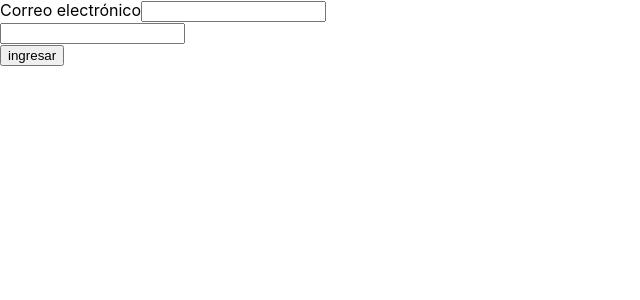
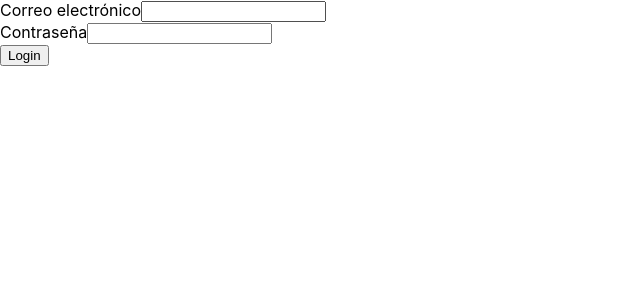
Before and after one commit to AngelLopez15/formulariosReact, a React (Create React App) app: page / in a window 1280 px wide. Shown: the top 300 px of the page, without its empty margins (0-640 px from the left). Built offline with nearby package versions, Linux system fonts and the light colour scheme.

Commit message:
pasando el formulario a componentes

```diff
--- /dev/null
+++ b/src/App3.js
@@ -0,0 +1,34 @@
+import { useState } from "react"
+import Field from "./components/Field"
+import Form from "./components/Form"
+import Submit from "./components/Submit"
+
+const App2 = () => {
+
+  // Formulario usando componentes
+
+  const [data, setData] = useState({ email: "", password: "" })
+
+  const changeData = (e) => {
+    setData({
+      ...data,
+      [e.target.name]: e.target.value,
+    })
+  }
+
+  const submit = (e) => {
+    e.preventDefault();
+    console.log('data', data);
+    alert("Bienvenido!")
+  }
+
+  return (
+    <Form submit={ submit }>
+      <Field label="Correo electrónico" type="email" value={data.email} changeData={changeData} />
+      <Field label="Contraseña" type="password" value={data.password} changeData={changeData} />
+      <Submit value="Login" />
+    </Form>
+  )
+}
+
+export default App2
--- /dev/null
+++ b/src/components/Field.js
@@ -0,0 +1,26 @@
+const Field = (props) => {
+
+  const {
+    label,
+    type,
+    value,
+    changeData
+  } = props;
+
+  return (
+    <div>
+      <label htmlFor={ type }>
+        { label }
+        <input
+          type={ type }
+          name={ type }
+          id={ type }
+          defaultValue={ value }
+          onChange={ changeData }
+        />
+      </label>
+    </div>
+  )
+}
+
+export default Field;
--- /dev/null
+++ b/src/components/Form.js
@@ -0,0 +1,17 @@
+// En las propiedades de los componentes siempre viene una propiedad que se llama children
+// y children (hijos) son todos los componentes que van dentro del componente que se van creando
+// al imprimir children todos los componentes o elementos que se inserten dentro de la estructura se van a imprimir
+// en children
+const Form = (props) => {
+  const { children, submit } = props;
+
+  return (
+    <div>
+      <form onSubmit={ submit }>
+        { children }
+      </form>
+    </div>
+  )
+}
+
+export default Form
--- /dev/null
+++ b/src/components/Submit.js
@@ -0,0 +1,11 @@
+const Submit = (props) => {
+  const { value } = props;
+
+  return (
+    <div>
+      <input type="submit" value={ value } />
+    </div>
+  )
+}
+
+export default Submit;
--- a/src/index.js
+++ b/src/index.js
@@ -3,13 +3,13 @@ import ReactDOM from 'react-dom/client';
 import './index.css';
 // import App from './App';
 import reportWebVitals from './reportWebVitals';
-import App2 from './App2';
+import App3 from './App3';
 
 const root = ReactDOM.createRoot(document.getElementById('root'));
 root.render(
   <React.StrictMode>
     {/* <App /> */}
-    <App2 />
+    <App3 />
   </React.StrictMode>
 );
 
```
Also changed, not shown: 1 other file (tests, documents, lock files or other folders).
